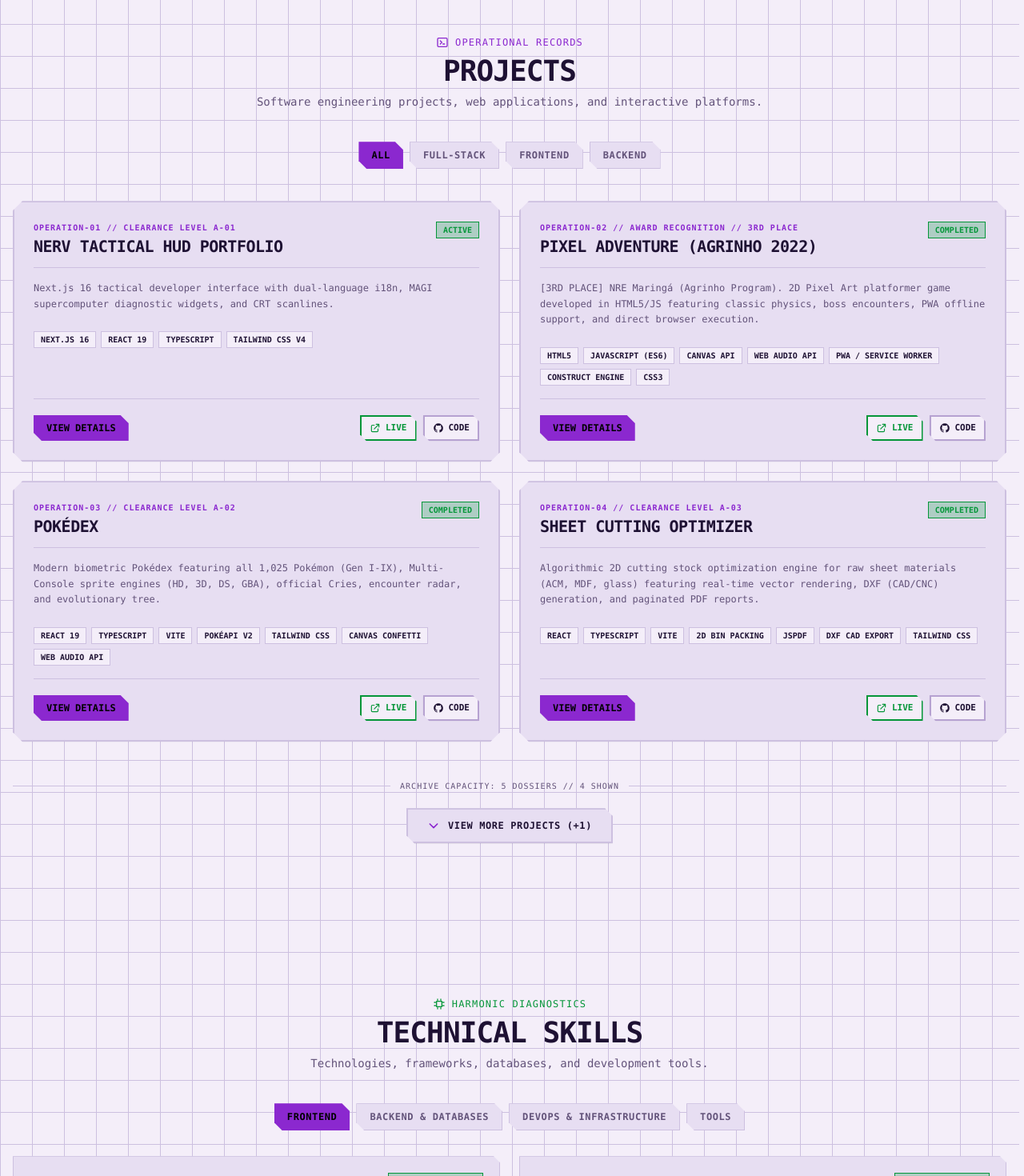
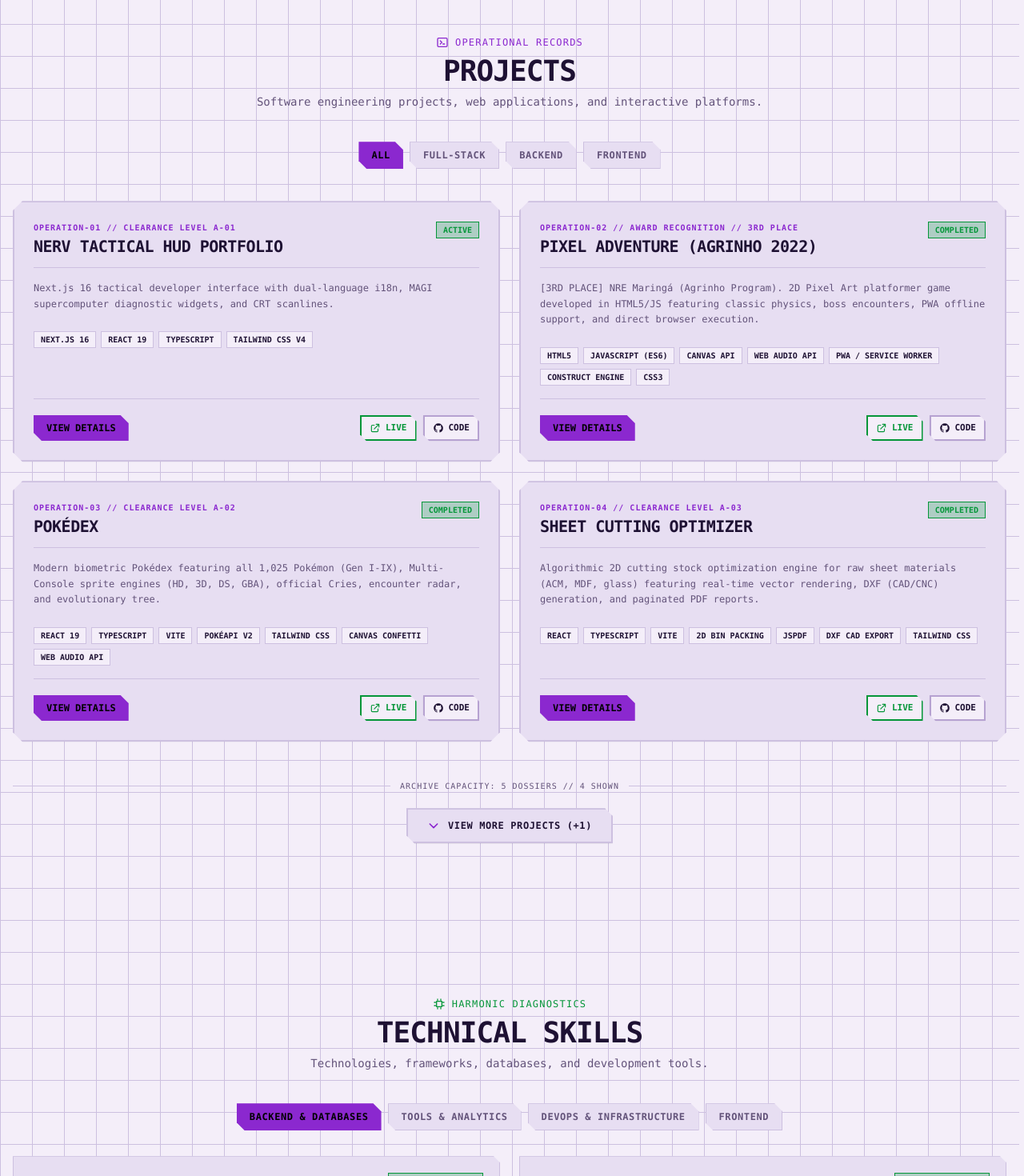
Before and after one commit to Lucas-Github-23/portfolio, a Next.js app: page / in a window 1280 px wide. Shown: the part 1330-2800 px from the top of the page at 80% size. Built offline with nearby package versions, Linux system fonts and the light colour scheme; no server answers.

Commit message:
feat(profile): prioritize backend and tools over frontend, add Visolux PCP and apprentice experiences

```diff
--- a/src/components/MissionLogTimeline.tsx
+++ b/src/components/MissionLogTimeline.tsx
@@ -22,6 +22,18 @@ export function MissionLogTimeline() {
 
   const timelineData: TimelineItem[] = [
     {
+      id: "LOG-VISOLUX-PCP",
+      yearEn: "JUN 2026 - PRESENT",
+      yearPt: "JUN 2026 - PRESENTE",
+      roleEn: "Production Planning & Control Assistant (PCP)",
+      rolePt: "Auxiliar de Planejamento e Controle da Produção (PCP)",
+      orgEn: "VISOLUX SIGN COMPANY",
+      orgPt: "VISOLUX SIGN COMPANY",
+      descEn: "Executed industrial production sequencing, raw material supply calculations, work order scheduling, and performance telemetry reports. Developed internal spreadsheets and automated routines utilizing Excel, VBA, and Power BI to streamline shop-floor operations.",
+      descPt: "Atuação no Planejamento e Controle da Produção (PCP), acompanhamento e sequenciamento de ordens de fabricação, controle de matéria-prima e elaboração de relatórios gerenciais. Desenvolvimento e automação de planilhas e processos operacionais com Excel, VBA e Power BI.",
+      status: "ACTIVE",
+    },
+    {
       id: "LOG-CURRENT",
       yearEn: "2026 - PRESENT",
       yearPt: "2026 - PRESENTE",
@@ -32,6 +44,18 @@ export function MissionLogTimeline() {
       descEn: "Currently studying core software engineering principles, data structures, algorithm complexity, object-oriented design, and database systems.",
       descPt: "Cursando Engenharia de Software com foco em princípios de arquitetura de software, estruturas de dados, orientação a objetos e bancos de dados.",
       status: "IN PROGRESS",
+    },
+    {
+      id: "LOG-VISOLUX-APPRENTICE",
+      yearEn: "MAY 2025 - JUN 2026",
+      yearPt: "MAI 2025 - JUN 2026",
+      roleEn: "Operations & Administrative Apprentice",
+      rolePt: "Jovem Aprendiz Administrativo / Operacional",
+      orgEn: "VISOLUX SIGN COMPANY",
+      orgPt: "VISOLUX SIGN COMPANY",
+      descEn: "Assisted in administrative support, internal document processing, data organization in spreadsheets, and manufacturing routine coordination, resulting in internal promotion to PCP Assistant.",
+      descPt: "Suporte administrativo, organização e tratamento de dados em planilhas, controle de documentações e acompanhamento de fluxos internos de produção, resultando em efetivação e promoção para o setor de PCP.",
+      status: "COMPLETED",
     },
     {
       id: "LOG-TECH-01",
--- a/src/components/ProjectDossierGrid.tsx
+++ b/src/components/ProjectDossierGrid.tsx
@@ -156,8 +156,8 @@ export function ProjectDossierGrid() {
           {[
             { id: "all", label: t.projects.filterAll },
             { id: "fullstack", label: t.projects.filterFullstack },
+            { id: "backend", label: t.projects.filterBackend },
             { id: "frontend", label: t.projects.filterFrontend },
-            { id: "backend", label: t.projects.filterBackend },
           ].map((filter) => (
             <button
               key={filter.id}
--- a/src/components/SkillsMatrix.tsx
+++ b/src/components/SkillsMatrix.tsx
@@ -12,20 +12,19 @@ interface SkillItem {
 
 export function SkillsMatrix() {
   const { t } = useLanguage();
-  const [selectedCategory, setSelectedCategory] = useState<string>("frontend");
+  const [selectedCategory, setSelectedCategory] = useState<string>("backend");
 
   const skillData: Record<string, SkillItem[]> = {
-    frontend: [
-      { name: "Next.js", level: 95, status: "OPTIMAL" },
-      { name: "React (Vite)", level: 92, status: "OPTIMAL" },
-      { name: "TypeScript", level: 90, status: "OPTIMAL" },
-      { name: "HTML5 & Web APIs", level: 95, status: "MAX SYNC" },
+    backend: [
+      { name: "SQL (SQL Server, MySQL & MongoDB)", level: 90, status: "OPTIMAL" },
+      { name: "VBA (Excel & Office Automation)", level: 88, status: "OPTIMAL" },
+      { name: "Node.js", level: 80, status: "STABLE" },
+      { name: "REST & GraphQL APIs", level: 75, status: "OPTIMAL" },
     ],
-    backend: [
-      { name: "SQL (SQL Server, MySQL & MongoDB)", level: 88, status: "OPTIMAL" },
-      { name: "VBA (Excel, PowerPoint & MS Office)", level: 85, status: "OPTIMAL" },
-      { name: "Node.js", level: 75, status: "STABLE" },
-      { name: "REST & GraphQL APIs", level: 68, status: "DEVELOPING" },
+    tools: [
+      { name: "Power BI (Dashboards & DAX)", level: 90, status: "OPTIMAL" },
+      { name: "Linguagem M (Power Query ETL)", level: 88, status: "OPTIMAL" },
+      { name: "Git & Version Control", level: 95, status: "MAX SYNC" },
     ],
     devops: [
       { name: "Docker & Containerization", level: 90, status: "OPTIMAL" },
@@ -33,10 +32,11 @@ export function SkillsMatrix() {
       { name: "Cloud & Vercel Deployments", level: 95, status: "MAX SYNC" },
       { name: "Linux System Admin", level: 86, status: "STABLE" },
     ],
-    tools: [
-      { name: "Git & Version Control", level: 95, status: "MAX SYNC" },
-      { name: "Power BI (Dashboards & DAX)", level: 90, status: "OPTIMAL" },
-      { name: "Linguagem M (Power Query ETL)", level: 88, status: "OPTIMAL" },
+    frontend: [
+      { name: "TypeScript", level: 88, status: "OPTIMAL" },
+      { name: "HTML5 & Web APIs", level: 90, status: "OPTIMAL" },
+      { name: "Next.js", level: 85, status: "OPTIMAL" },
+      { name: "React (Vite)", level: 82, status: "OPTIMAL" },
     ],
   };
 
--- a/src/data/translations.ts
+++ b/src/data/translations.ts
@@ -81,10 +81,10 @@ export const translations = {
       title: "TECHNICAL SKILLS",
       subtitle: "Technologies, frameworks, databases, and development tools.",
       categories: {
+        backend: "BACKEND & DATABASES",
+        tools: "TOOLS & ANALYTICS",
+        devops: "DEVOPS & INFRASTRUCTURE",
         frontend: "FRONTEND",
-        backend: "BACKEND & DATABASES",
-        devops: "DEVOPS & INFRASTRUCTURE",
-        tools: "TOOLS",
       },
     },
     projects: {
@@ -224,10 +224,10 @@ export const translations = {
       title: "HABILIDADES TÉCNICAS",
       subtitle: "Tecnologias, frameworks, bancos de dados e ferramentas de desenvolvimento.",
       categories: {
+        backend: "BACKEND & BANCO DE DADOS",
+        tools: "FERRAMENTAS & DADOS",
+        devops: "DEVOPS & INFRAESTRUTURA",
         frontend: "FRONTEND",
-        backend: "BACKEND & BANCO DE DADOS",
-        devops: "DEVOPS & INFRAESTRUTURA",
-        tools: "FERRAMENTAS",
       },
     },
     projects: {
```
